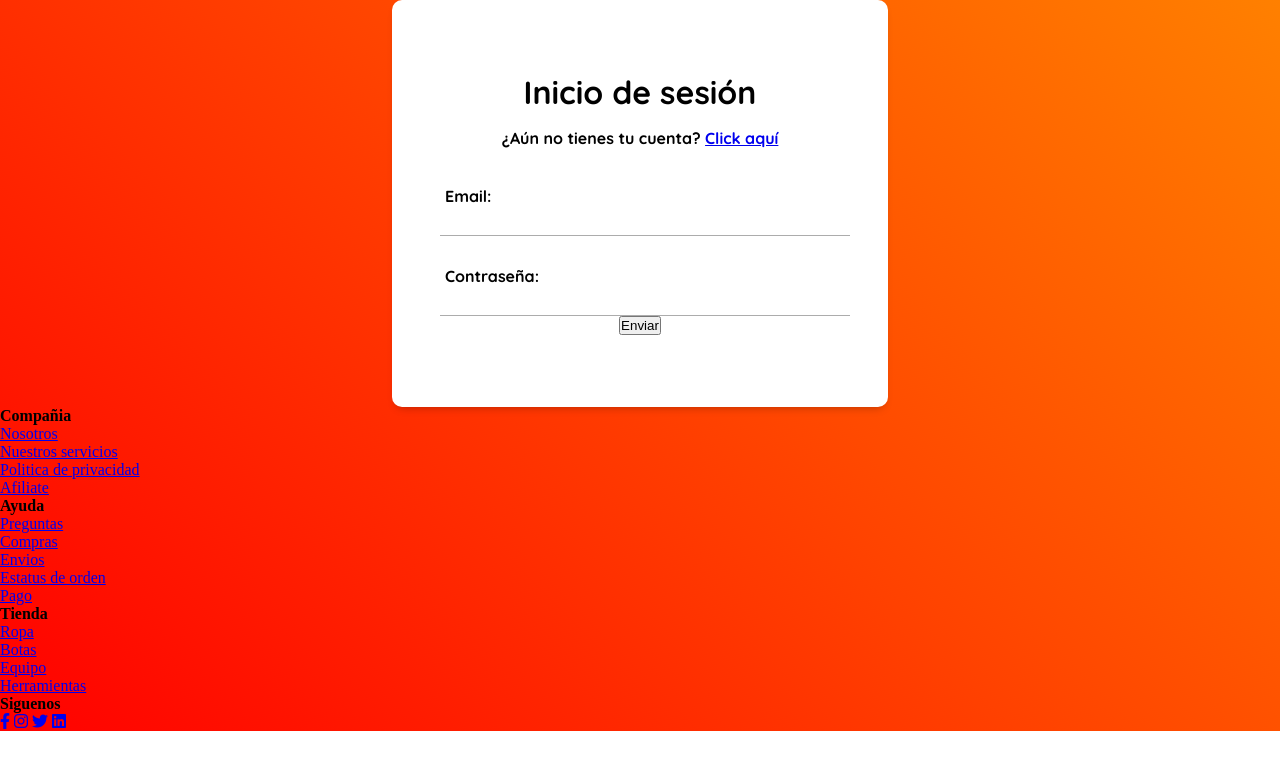
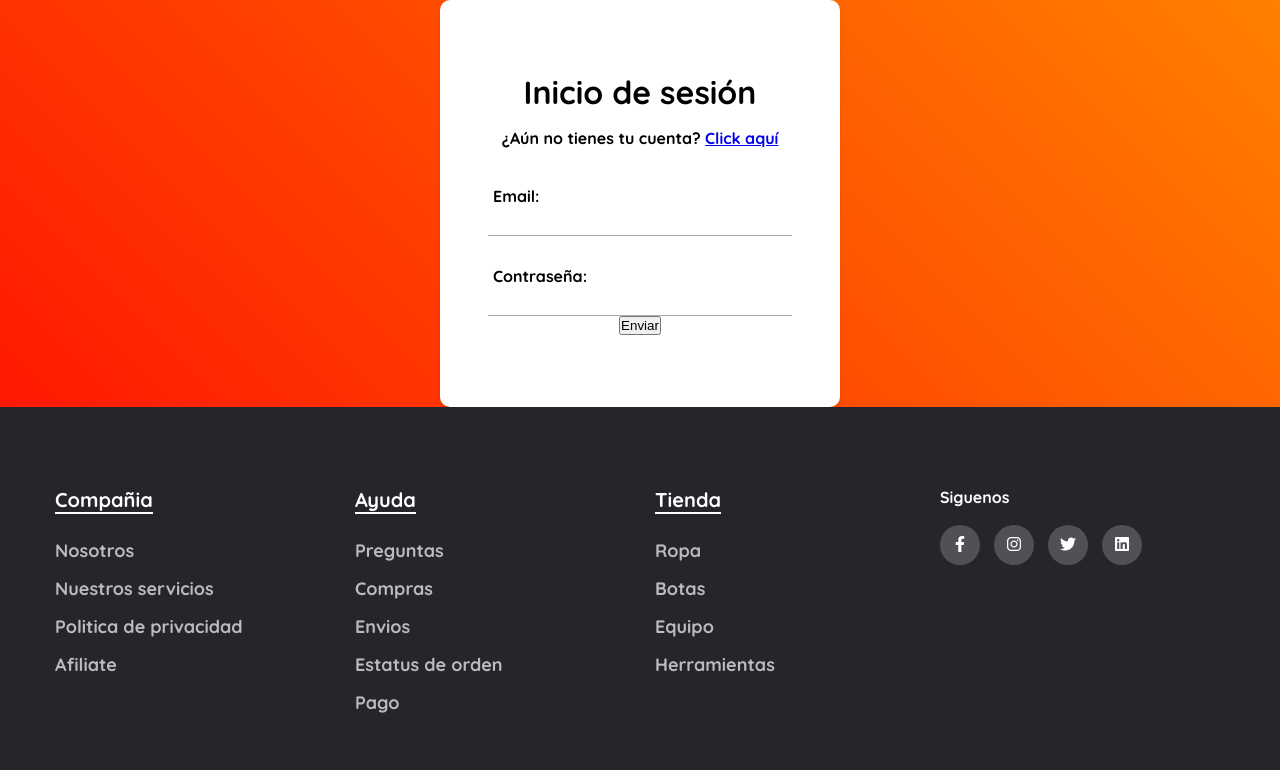
Before and after one commit to Marco-Pontiz/Project_Snowdin, a website: page src/views/signup.html in a window 1280 px wide. Drawn offline with Linux system fonts and the light colour scheme.

Commit message:
footer terminado

```diff
--- a/src/public/signup.css
+++ b/src/public/signup.css
@@ -1,6 +1,8 @@
 *{
     margin:0%;
     padding:0%;
+    box-sizing: border-box;
+    list-style:none;
 }
 
 body{
@@ -75,3 +77,67 @@ body{
     transition: transform .5s, color .3s;
     color:red;
 }
+
+.container{
+    max-width: 1200px;
+    margin: 0 auto;
+}
+
+.footer{
+    background-color: #24262B;
+    padding: 80px 0;
+}
+
+.footer-row{
+    display: flex;
+    flex-wrap: wrap;
+}
+
+.footer-links{
+    width:25%;
+    padding:0 15px;
+}
+
+.footer-links h4{
+    font-size: 20px;
+    margin-bottom:25px;
+    font-weight: 500;
+    border-bottom:2px solid #FFFFFF;
+    display: inline-block;
+    color:white;
+    font-family: 'Quicksand', 'SansSerif';
+
+}
+
+.footer-links ul li a {
+    font-size:18px;
+    text-decoration: none;
+    color: #BBBBBB;
+    font-family: 'Quicksand', 'SansSerif';
+    display:block;
+    margin-bottom: 15px;
+    transition: all .3s ease;
+}
+
+.footer-links ul li a:hover {
+    color:#FFFFFF;
+    padding-left:6px;
+}
+
+.social-links h4 {
+    color:#FFFFFF;
+    font-family: 'Quicksand', 'SansSerif';
+}
+
+.social-links a {
+    display: inline-block;
+    min-height: 40px;
+    width: 40px;
+    background-color: rgba(255,255,255, 0.2);
+    margin: 0 10px 10px 0;
+    text-align: center;
+    line-height:40px;
+    border-radius:50%;
+    color:#FFFFFF;
+    transition: all .5s ease;
+}
--- a/src/views/signup.html
+++ b/src/views/signup.html
@@ -33,11 +33,8 @@
         </form>
     </main>
     <footer class="footer">
-
         <div class="container">
-
             <div class="footer-row">
-
                 <div class="footer-links">
                     <h4>Compañia</h4>
                     <ul>
@@ -46,6 +43,7 @@
                         <li><a href="#">Politica de privacidad</a></li>
                         <li><a href="#">Afiliate</a></li>
                     </ul>
+                </div>
                     <div class="footer-links">
                         <h4>Ayuda</h4>
                         <ul>
@@ -65,15 +63,15 @@
                             <li><a href="#">Herramientas</a></li>
                         </ul>
                     </div>
-                    <div class="footer-links">
+                    <div class="social-links">
                         <h4>Siguenos</h4>
+                        <br>
                         <div class="social-link">
                             <a href="#"><i class="fab fa-facebook-f"></i></a>
                             <a href="#"><i class="fab fa-instagram"></i></a>
                             <a href="#"><i class="fab fa-twitter"></i></a>
                             <a href="#"><i class="fab fa-linkedin"></i></a>
                         </div>
-
                     </div>
                 </div>
             </div>
```
